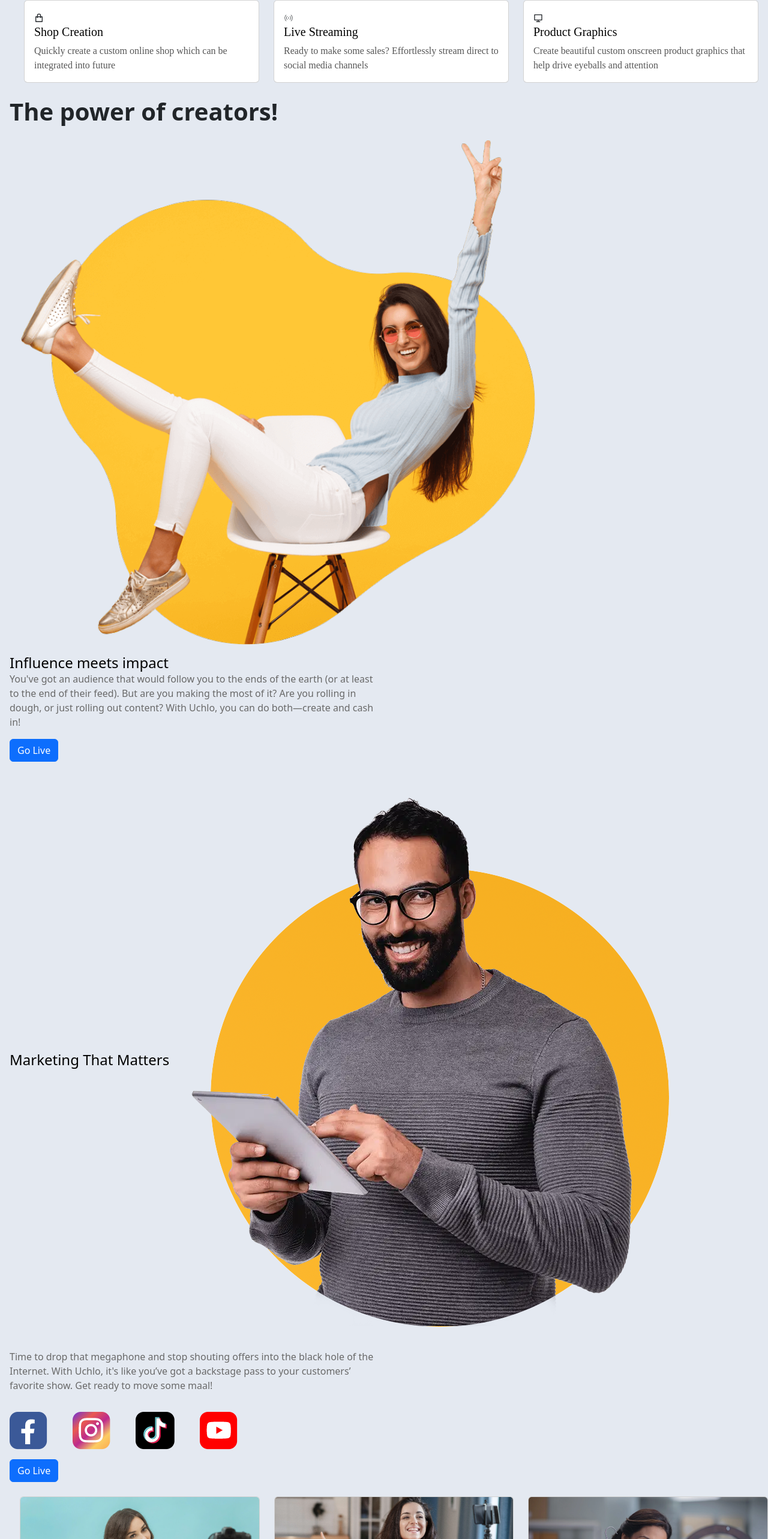
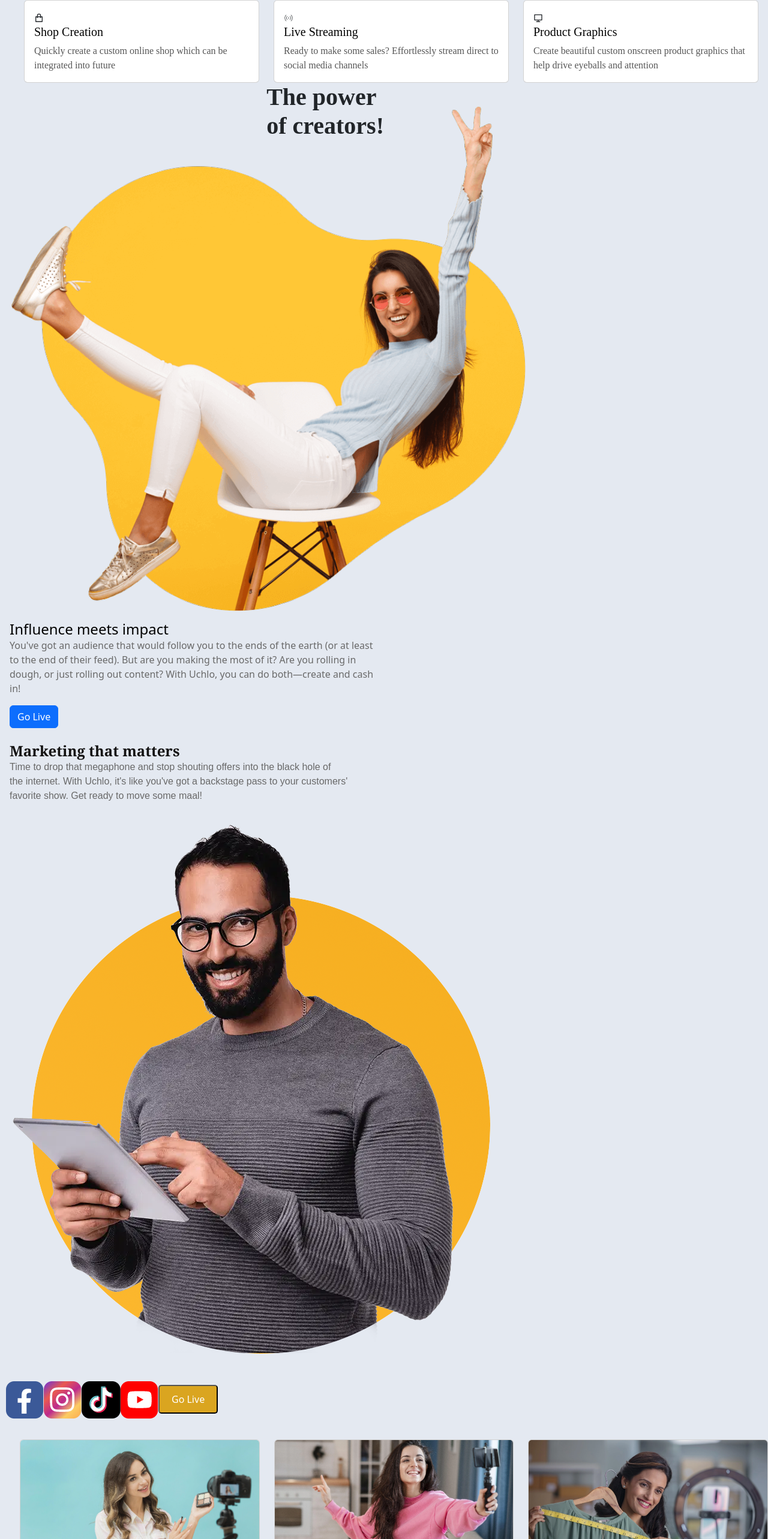
Before and after one commit to Hamzashafi/React-Front-end, a React (Create React App) app: page / in a window 1280 px wide. Shown: the part 989-3555 px from the top of the page at 60% size. Built offline with nearby package versions, Linux system fonts and the light colour scheme.

Commit message:
changes commit

```diff
--- a/package.json
+++ b/package.json
@@ -12,7 +12,7 @@
     "@fortawesome/free-solid-svg-icons": "^6.4.2",
     "@fortawesome/react-fontawesome": "^0.2.0",
     "@mui/icons-material": "^5.14.16",
-    "@mui/material": "^5.14.16",
+    "@mui/material": "^5.14.18",
     "@mui/styled-engine-sc": "^6.0.0-alpha.4",
     "@testing-library/jest-dom": "^5.17.0",
     "@testing-library/react": "^13.4.0",
@@ -23,7 +23,7 @@
     "react-dom": "^18.2.0",
     "react-icons": "^4.11.0",
     "react-scripts": "5.0.1",
-    "styled-components": "^6.1.0",
+    "styled-components": "^6.1.1",
     "web-vitals": "^2.1.4"
   },
   "scripts": {
--- a/src/container/features/Features.jsx
+++ b/src/container/features/Features.jsx
@@ -9,9 +9,13 @@ import './features.css';
 const Features = () => {
   return (
     <div className='container'>
-      <div className='top__text'><h1><b>The power of creators!</b></h1>
-      <img src={imagelogo} alt='logo'  />
+      <div className='top__text'>
+        <h1><b>The power <br /> of creators!</b></h1>
       </div>
+    <div className='head__image'>
+      <img src={imagelogo} alt='Girl'  />
+      </div>
+
       <div className='text__front'>
         <h1>Influence meets impact</h1>
         <p>You've got an audience that would follow you to the ends of the earth (or at least <br />to the end of their feed).
@@ -24,24 +28,22 @@ const Features = () => {
        </div>
        &nbsp;&nbsp;&nbsp;
        <div className='text__front__2'>
-        <h1> Marketing That
-          Matters</h1>
-        <img src={imagelogo2}  />
-        <p>Time to drop that megaphone and stop shouting offers into the black hole of the <br /> Internet.
-          With Uchlo, it's like you’ve got a backstage pass to your customers’ <br />favorite show.
-          Get ready to move some maal!</p>
-       </div>
-       <div className='logo__style'>
-       <img src={logo1} />
+        <h1 className="section-title"><b>Marketing that matters</b></h1>
+        <p className="section-text">
+          Time to drop that megaphone and stop shouting offers into the black hole of <br />
+          the internet. With Uchlo, it's like you've got a backstage pass to
+          your customers' <br /> favorite show. Get ready to move some maal!
+        </p>
+
+        <img src={imagelogo2} alt="Marketing that matters" />
+        <div className='logo__style'>
+       <img src={logo1} alt="" />
        <img src={logo2} alt="" />
        <img src={logo3} alt="" />
        <img src={logo4} alt="" />
-       <div className='button__live'>
-       <MDBBtn>
-        Go Live
-       </MDBBtn>
+        <button className="button">Go Live</button>
        </div>
-       </div>
+      </div>
       </div>
       </div>
   )
--- a/src/container/features/features.css
+++ b/src/container/features/features.css
@@ -1,15 +1,22 @@
 .container{
     display: inline;
 }
-.container img{
+.container .head__image img{
     margin-right: 10px;
-    max-width: fit-content;
+    max-width: 100%;
+    height: auto;
     padding: 1rem;
+    position:relative;
 }
 
 .container .top__text,
 .h1{
     padding-left: 1rem;
+    position: absolute;
+    right: 50%;
+    margin-top: auto;
+    bottom: auto;
+    font-family:serif;
     display:grid;
 }
 .text__front h1{
@@ -30,20 +37,30 @@
 .live__button{
     padding-left: 1rem;
 }
-.text__front__2 .h1{
+.text__front__2 .section-title{
     font-family:Georgia, 'Times New Roman', Times, serif;
-    color: grey;
+    color: rgb(20, 19, 19);
+    margin-bottom: 1rem;
 }
 
-.text__front__2 .p{
-    font-family: 'Lucida Sans', 'Lucida Sans Regular', 'Lucida Grande', 'Lucida Sans Unicode', Geneva, Verdana, sans-serif;
+.text__front__2 .section-text{
+    font-family:sans-serif;
 }
 .text__front__2 .img{
+    max-width: 100%;
     display: flex;
     justify-content: center;
     align-items:center;
 }
 
-.button__live{
-    padding-left: 1rem;
+.button{
+    background-color:goldenrod;
+  color: #fff;
+  padding: 10px 20px;
+  border-radius: 5px;
+  margin-top: 20px;
 }
+
+.logo__style{
+    margin: 10px;
+}
```
Also changed, not shown: 1 other file (tests, documents, lock files or other folders).
